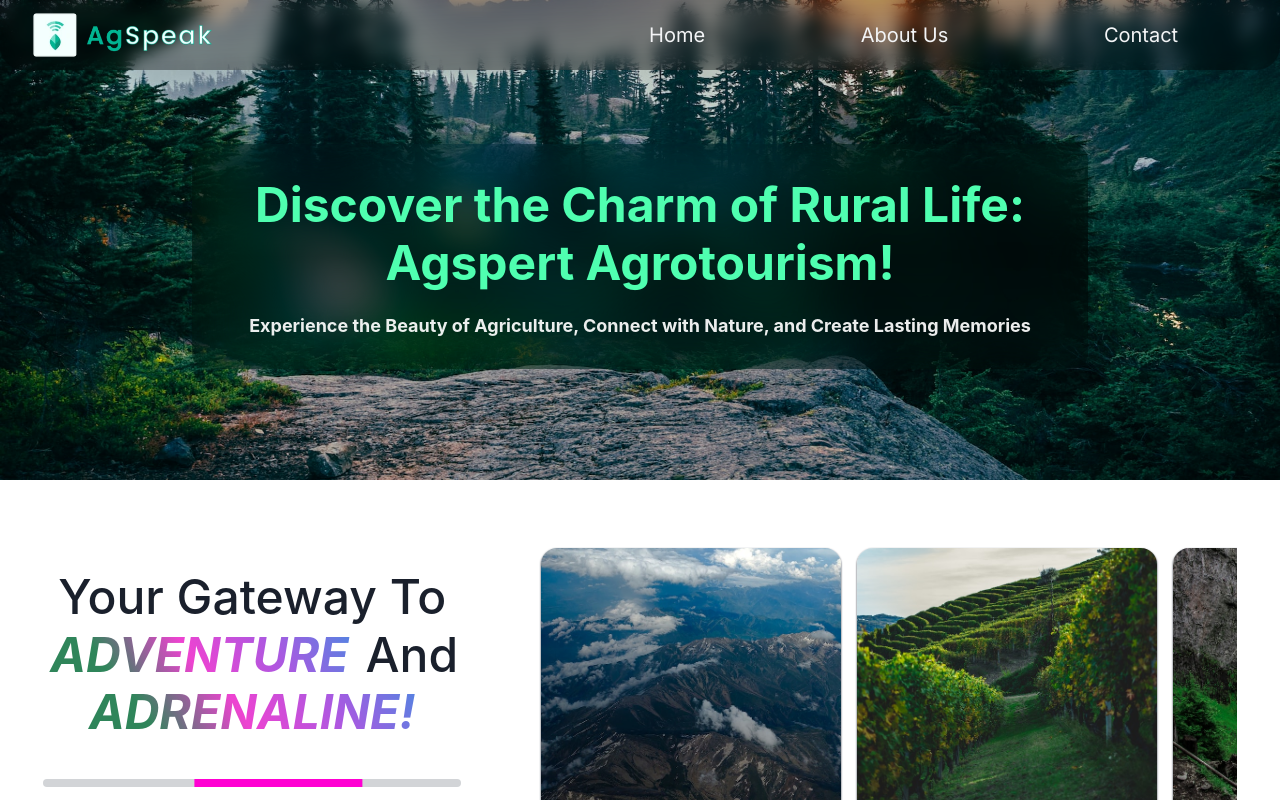
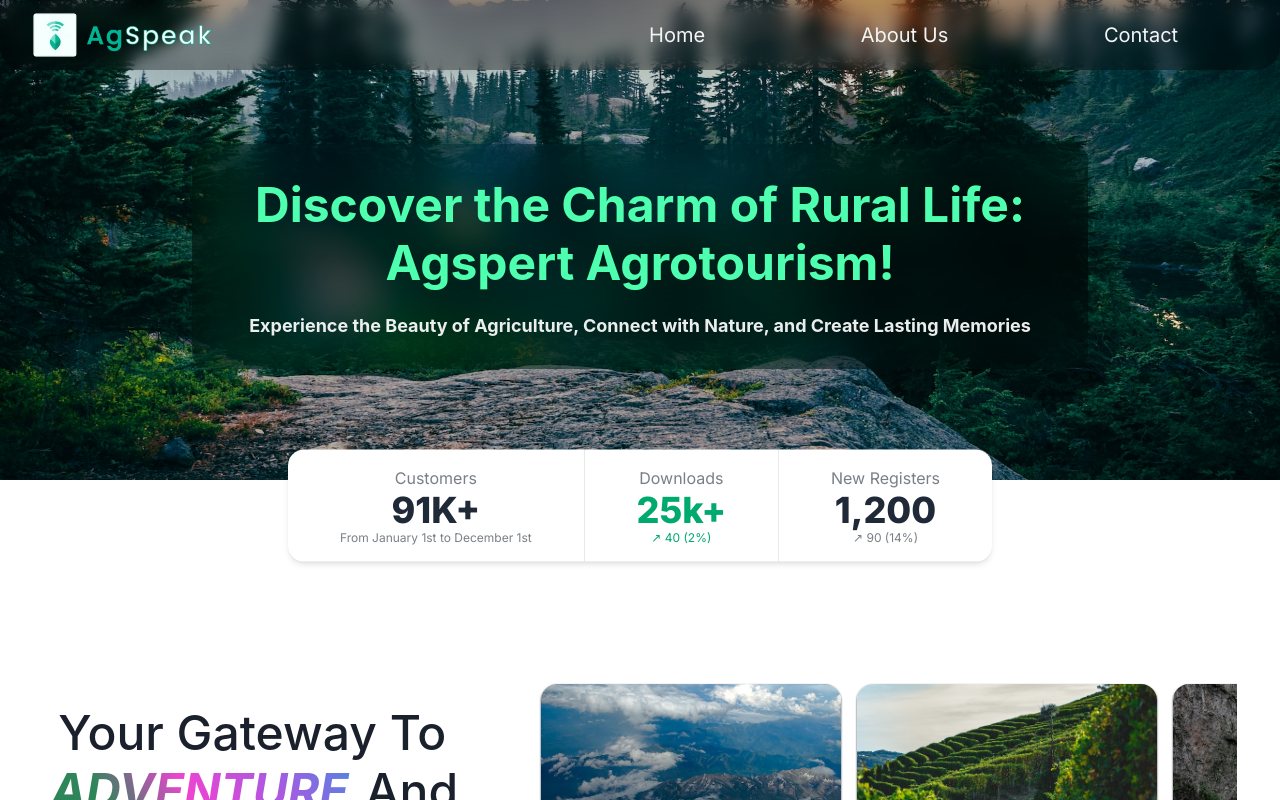
Before and after one commit to TheCharismaticEnigma/agritourism-page, a Next.js app: page / in a window 1280 px wide. Shown: the top 800 px of the page. Built offline with nearby package versions, Linux system fonts and the light colour scheme.

Commit message:
Create Stats Section

```diff
--- /dev/null
+++ b/app/(MainContent)/StatsContainer.tsx
@@ -0,0 +1,37 @@
+import { Box } from '@chakra-ui/react';
+
+const StatsContainer = () => {
+  return (
+    <Box
+      display={{ base: 'none', sm: 'none', md: 'flex' }}
+      justifyContent={'center'}
+      alignItems={'center'}
+      transform={'translateY(-45%)'}
+    >
+      <Box
+        width={'55%'}
+        className="stats stats-vertical md:stats-horizontal shadow-md shadow-grey-200 "
+      >
+        <div className="stat place-items-center">
+          <div className="stat-title">Customers</div>
+          <div className="stat-value">91K+</div>
+          <div className="stat-desc">From January 1st to December 1st</div>
+        </div>
+
+        <div className="stat place-items-center">
+          <div className="stat-title">Downloads</div>
+          <div className="stat-value text-success">25k+</div>
+          <div className="stat-desc text-success">↗︎ 40 (2%)</div>
+        </div>
+
+        <Box className="stat place-items-center">
+          <div className="stat-title">New Registers</div>
+          <div className="stat-value">1,200</div>
+          <div className="stat-desc">↗︎ 90 (14%)</div>
+        </Box>
+      </Box>
+    </Box>
+  );
+};
+
+export default StatsContainer;
--- a/app/page.tsx
+++ b/app/page.tsx
@@ -4,10 +4,13 @@ import CardGridSection from './(MainContent)/CardGridSection';
 import InstructionSection from './(MainContent)/InstructionSection';
 import CardCarouselSection from './(MainContent)/CardCarouselSection';
 import TestimonialSection from './(MainContent)/TestimonialSection';
+import StatsContainer from './(MainContent)/StatsContainer';
 
 export default function Home() {
   return (
     <Flex direction={'column'} gap={6} my={5}>
+      <StatsContainer />
+
       <CardCarouselSection />
 
       <AboutSection />
```
